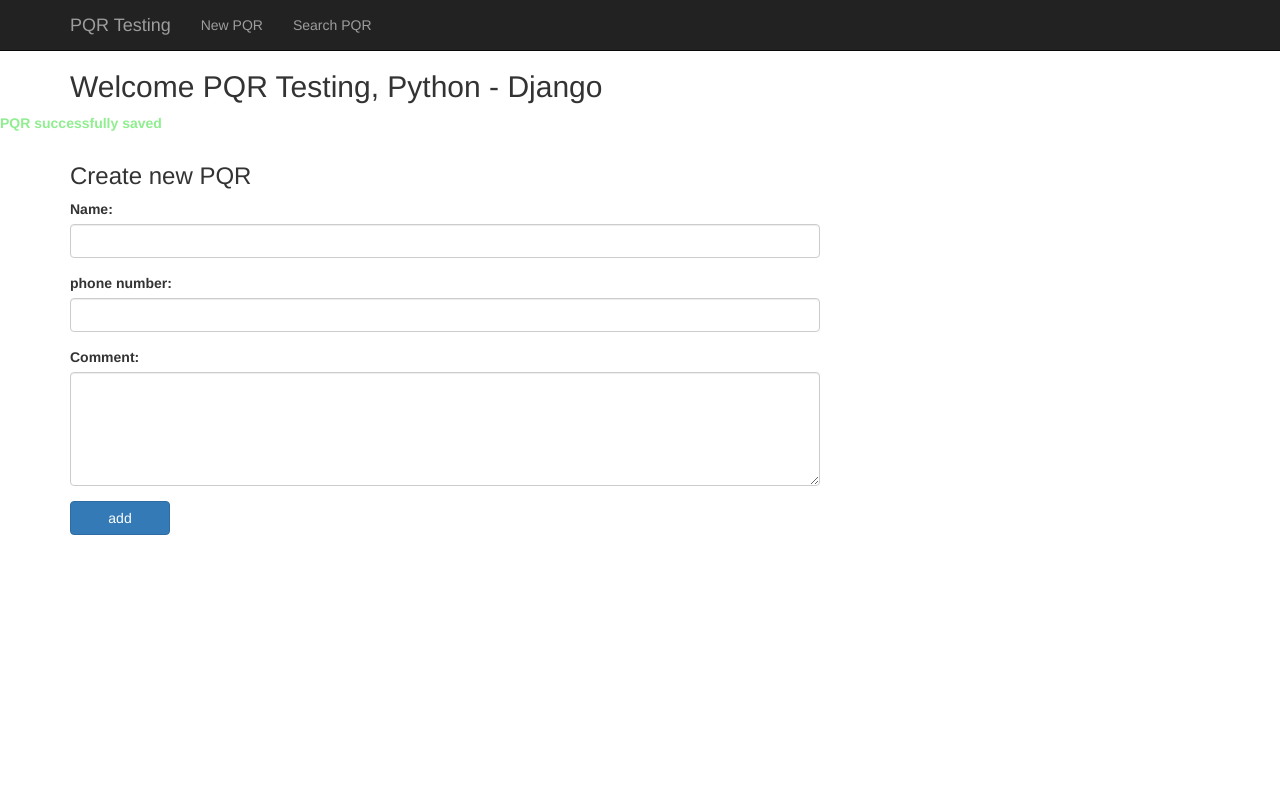
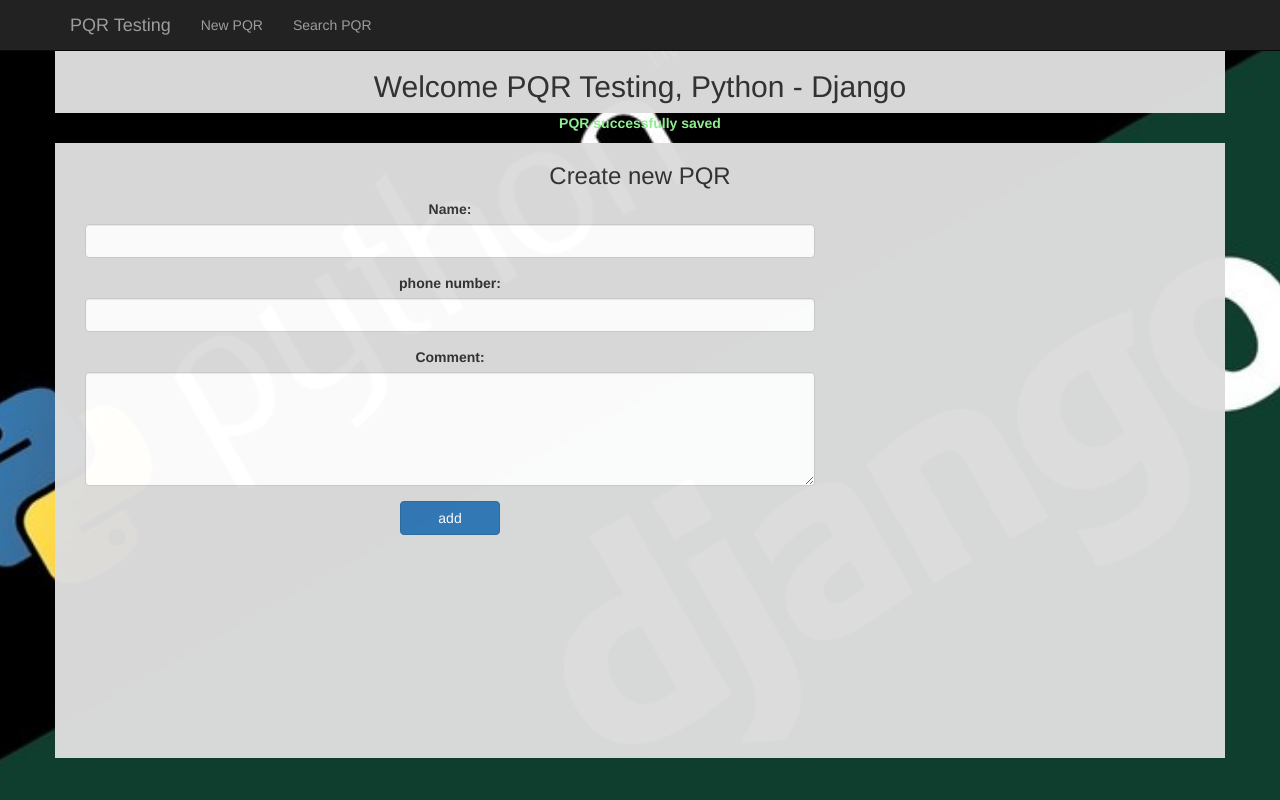
Before and after one commit to antpon007/TestAutomaticPython, a Django app: page /pqr/add/ in a window 1280 px wide. Run offline with Django 3.2, Linux system fonts and the light colour scheme; some libraries are stand-ins or nearby versions.

Commit message:
add background

```diff
--- a/boards/static/pqr/style.css
+++ b/boards/static/pqr/style.css
@@ -3,6 +3,23 @@
 }
 
 body {
-  background: gainsboro;
   padding-top: 50px;
+  background: gainsboro url("images/pj.jpg") no-repeat center center fixed;
+  color: #000;
+  font-family: "Open Sans", sans-serif;
+  background: cover;
+  text-align: center;
+  -webkit-background-size: cover;
 }
+
+body img {
+  width: 100%;
+}
+.opacity {
+  background-color: gainsboro;
+  opacity: 0.98; /* Opacidad 60% */
+}
+
+.height82 {
+  height: 82%;
+}
--- a/boards/templates/pqr/addPQR.html
+++ b/boards/templates/pqr/addPQR.html
@@ -3,11 +3,11 @@
 
 {% if error_message %}<p><strong>{{ error_message }}</strong></p>{% endif %}
 {% if message %}<p style="color:lightgreen"><strong>{{ message }}</strong></p>{% endif %}
-<div class="container">
-  <div class="row">
-    <div class="col-sm-8">
+<div class="container opacity ">
+  <div class="row ">
+    <div class="col-sm-12 height82">
       <h3>Create new PQR</h3>
-      <form action="{% url 'add' %}" method="POST"> {% csrf_token %}
+      <form action="{% url 'add' %}" method="POST" class="col-sm-8"> {% csrf_token %}
         <fieldset>
           <div class="form-group">
             <label for="name">Name: </label>
@@ -27,6 +27,7 @@
     </div>
   </div>
 
+
 </div>
 
 
--- a/boards/templates/pqr/index.html
+++ b/boards/templates/pqr/index.html
@@ -5,7 +5,7 @@
 <script src="https://oss.maxcdn.com/html5shiv/3.7.3/html5shiv.min.js"></script>
 <script src="https://oss.maxcdn.com/respond/1.4.2/respond.min.js"></script>
 
-<div class="container">
+<div class="container opacity">
   <h2>Welcome PQR Testing, Python - Django</h2>
 </div>
 <nav class="navbar navbar-inverse navbar-fixed-top">
--- a/boards/templates/pqr/search.html
+++ b/boards/templates/pqr/search.html
@@ -1,7 +1,7 @@
 {%include 'pqr/index.html'%}
-<div class="container">
+<div class="container opacity">
   <div class="row">
-    <div class="col-sm-8">
+    <div class="col-sm-8 height82">
       <h3>Search your PQR</h3>
       <form action="#" method="GET">
         <div class="row">
```
Also changed, not shown: boards/static/pqr/images/pj.jpg (added).
